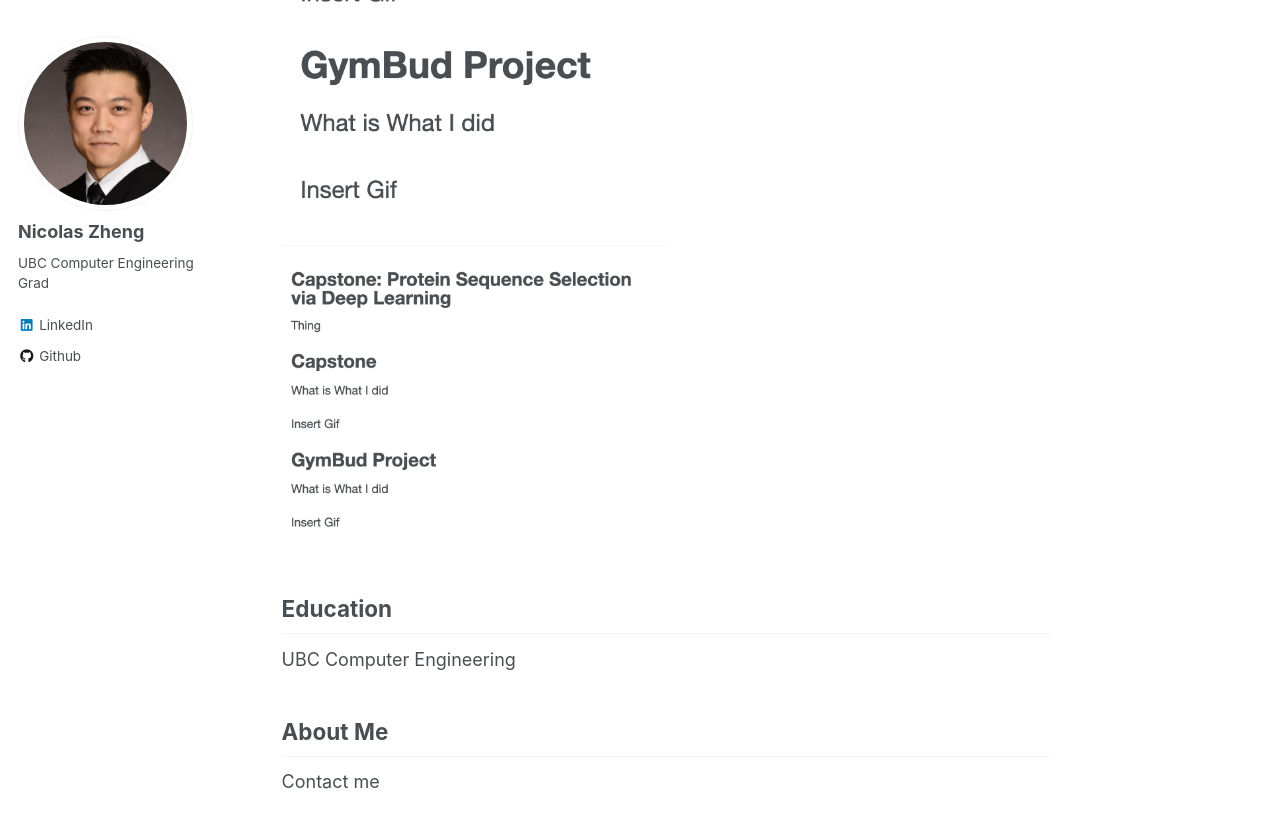
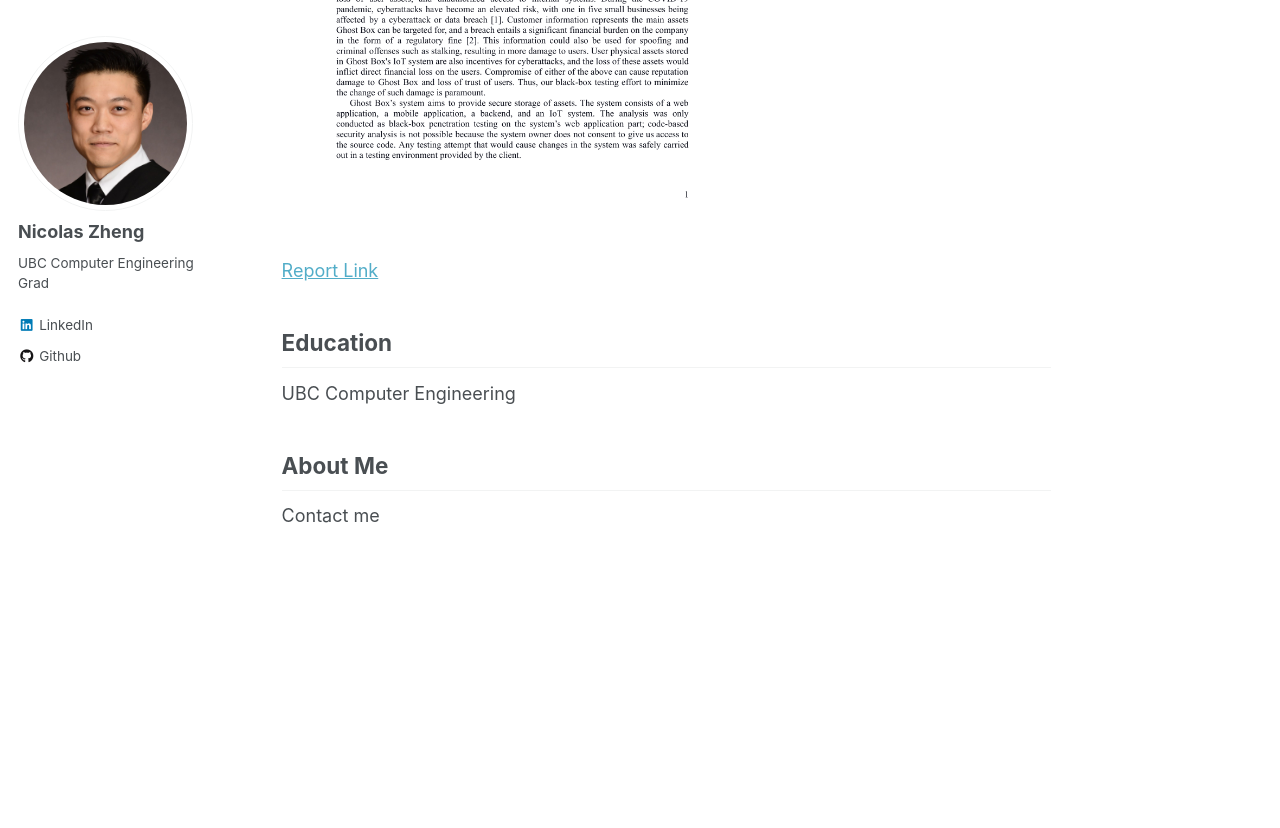
Before and after one commit to nicolas-source/Nicolas, a Jekyll site: the page built from _pages/about.md, in a window 1280 px wide and 900 px high, scrolled down 1217 px. Shown: the top 828 px of the window. Built offline with Jekyll 4.4.1, drawn with Linux system fonts in a browser that asks for light colours; after the commit the page ends 1958 px from its top, so only the background shows below that.

Commit message:
embed png to markdown jekyll

```diff
--- a/_pages/about.md
+++ b/_pages/about.md
@@ -46,9 +46,12 @@ Web Cyber Security Analysis
 ------
 
 
-![Security Analysis](https://raw.githubusercontent.com/nicolas-source/nicolas/a1702edadfe409828c253daba6e201c68f3df237/_pages/test.png)
-<img src="https://raw.githubusercontent.com/nicolas-source/nicolas/a1702edadfe409828c253daba6e201c68f3df237/_pages/test.png" width="50%" height="50%">
+<img src="https://raw.githubusercontent.com/nicolas-source/nicolas/87e8e38f399fb685839de8c9abedc748e442554a/content/Security_Analysis_Report-01.png"
+width="60%" height="60%">
 
+[Report Link](https://github.com/nicolas-source/nicolas/blob/87e8e38f399fb685839de8c9abedc748e442554a/content/Security_Analysis_Report.pdf)
+
+[//]: # (<iframe width="100%" height="800" src="path-to-pdf">)
 
 Education
 ------
```
